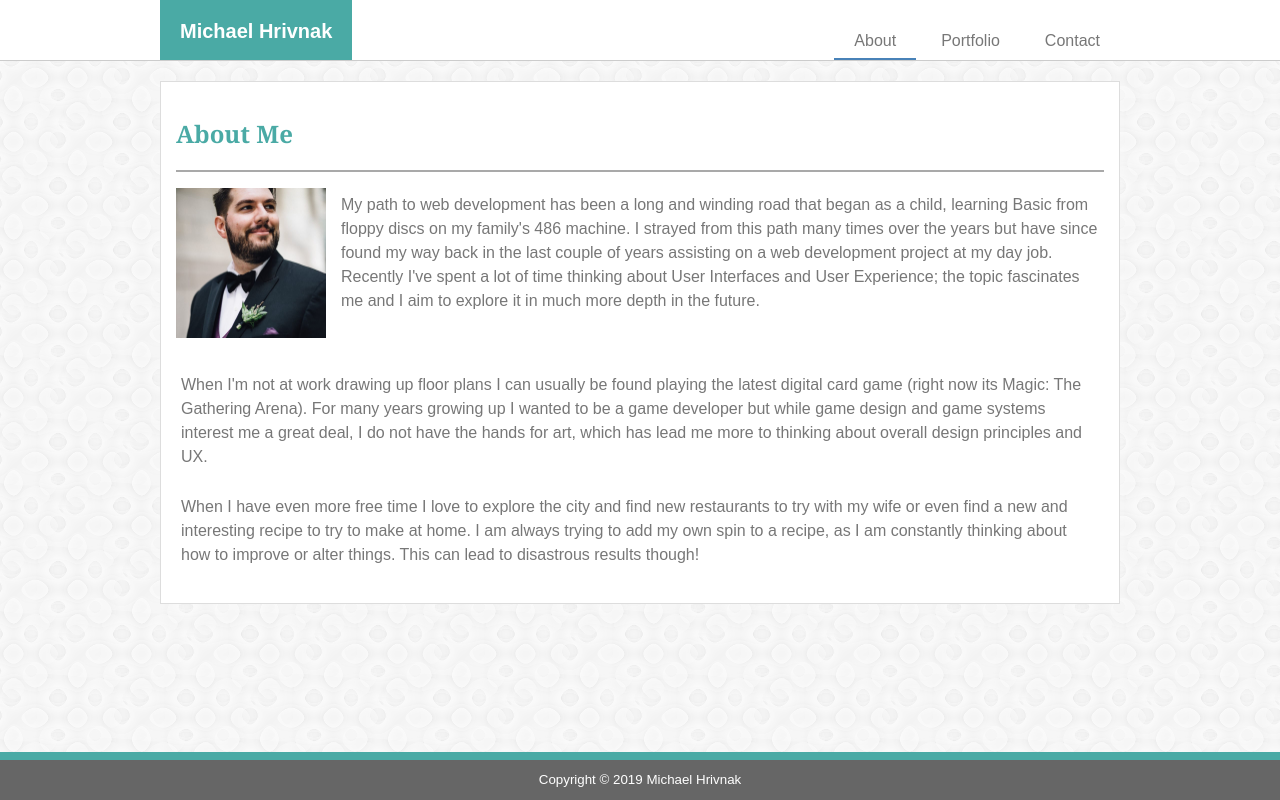
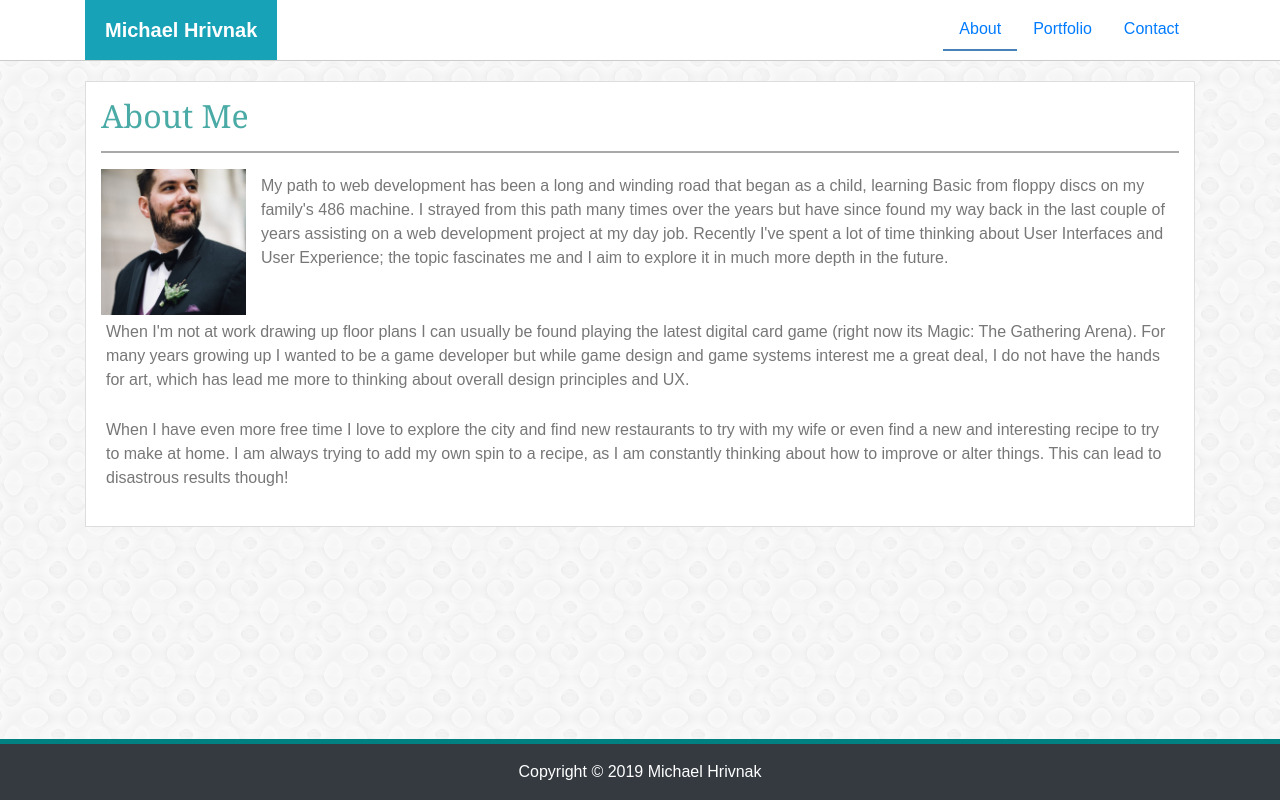
Before and after one commit to michaelhrivnak/Bootstrap-Portfolio, a plain HTML site: page index.html in a window 1280 px wide. Drawn offline with nearby package versions, Linux system fonts and the light colour scheme.

Commit message:
started conversion to bootstrap

```diff
--- a/assets/css/style.css
+++ b/assets/css/style.css
@@ -28,36 +28,33 @@ body{
     padding: 20px 20px;
     white-space: nowrap;
 }
-ul{
-    list-style-type: none;
-}
-#menu{
-    display: flex;
-    margin:0;
-    align-items:flex-end;
-}
 
-#menu > li{
-    float:right;
-    display: flex;
-    margin-left: 5px;
-}
-#menu > li > a{
-    color: #777777;
-    text-decoration: none;
-    padding: 10px 20px;
-    text-align: center;
-}
-.menu-active{
-    border-bottom: 2px solid #4882B8;
-    padding-bottom: 8px !important;
-}
-#menu > li:hover{
+.nav-item:hover{
     background-color: #4aaaa5;
     box-shadow: 0 8px 16px 0 rgba(0,0,0,0.2), 0 6px 20px 0 rgba(0,0,0,0.19);
 }
-#menu > li:hover > a {
-    color: #ffffff;
+.navbar{
+    padding-bottom:0;
+    padding-top:0;
+    border-bottom: 1px solid #cccccc;
+}
+.navbar-brand{
+    margin:0;
+    line-height:0;
+    align-self:center;
+    padding: 30px 20px;
+
+}
+.nav{
+    align-content: flex-end;
+}
+.nav-link.active{
+    border-bottom: 2px solid #4882B8;
+}
+.footer{
+    border-top: 5px solid teal;
+    background-color:#666666;
+    color:#ffffff;
 }
 .content-body{
     padding:15px;
--- a/index.html
+++ b/index.html
@@ -1,23 +1,25 @@
 <!DOCTYPE html>
-<html lang="en">
+<html lang="en" class="h-100">
     <head>
+        <meta name="viewport" content="width=device-width, initial-scale=1.0">
+        <link rel="stylesheet" href="https://stackpath.bootstrapcdn.com/bootstrap/4.3.1/css/bootstrap.min.css" integrity="sha384-ggOyR0iXCbMQv3Xipma34MD+dH/1fQ784/j6cY/iJTQUOhcWr7x9JvoRxT2MZw1T" crossorigin="anonymous">
         <link rel="stylesheet" type="text/css" href="./assets/css/style.css"/>
         <meta charset="UTF-8">
         <title>Michael Hrivnak - About Me</title>
         <link rel="shortcut icon" href="assets/images/MichaelHrivnak.png">
     </head>
-    <body>
-        <section class="header-section">
-            <div class="header control-width">
-                <label class="name">Michael Hrivnak</label>
-                <ul ID="menu">
-                    <li><a class="menu-active" href="#">About</a></li>
-                    <li><a href="portfolio.html">Portfolio</a></li>
-                    <li><a href="contact.html">Contact</a></li>
+    <body class="d-flex flex-column h-100">
+        <nav class="navbar nav navbar-light bg-white">
+            <div class="container">
+                <label class="navbar-brand bg-info text-white font-weight-bold">Michael Hrivnak</label>
+                <ul class="nav justify-content-end">
+                    <li class="nav-item text-white"><a class="nav-link  active" href="#">About</a></li>
+                    <li class="nav-item text-white"><a class="nav-link" href="portfolio.html">Portfolio</a></li>
+                    <li class="nav-item text-white"><a class="nav-link" href="contact.html">Contact</a></li>
                 </ul>
             </div>
-        </section>
-        <section class="control-width">
+        </nav>
+        <main class="container flex-shrink-0" role="main">
             <div class="content-body">
                 <h2>About Me</h2>
                 <hr>
@@ -41,10 +43,16 @@
                 </p>
 
             </div>
-        </section>
+        </main>
         <!--Footer-->
-        <section class="sticky-footer">
+
+        <footer class="footer mt-auto py-3 bg-dark">
+            <div class="container text-center">
+              Copyright &copy; 2019 Michael Hrivnak
+            </div>
+        </footer>
+        <!-- <section class="sticky-footer">
             <small>Copyright &copy; 2019 Michael Hrivnak</small>
-        </section>
+        </section> -->
     </body>
 </html>
```
